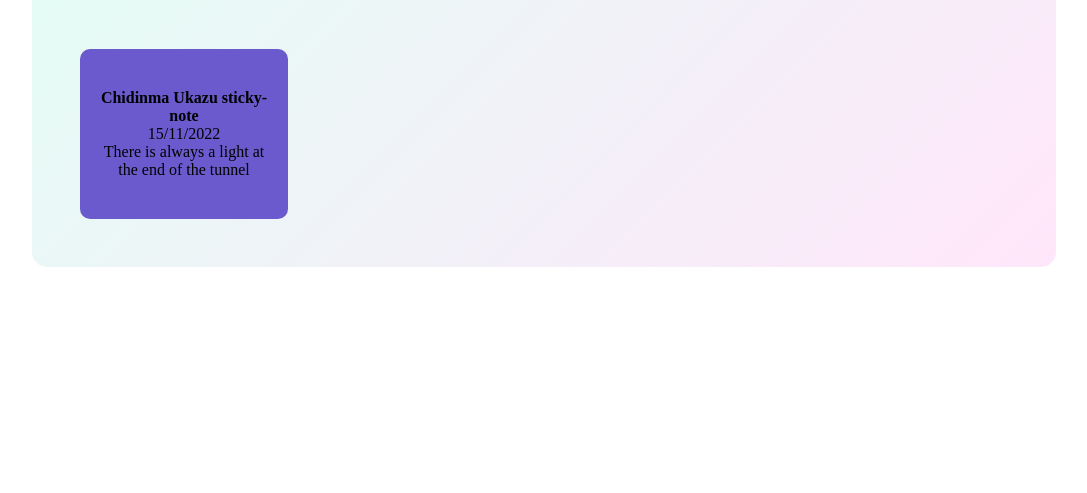
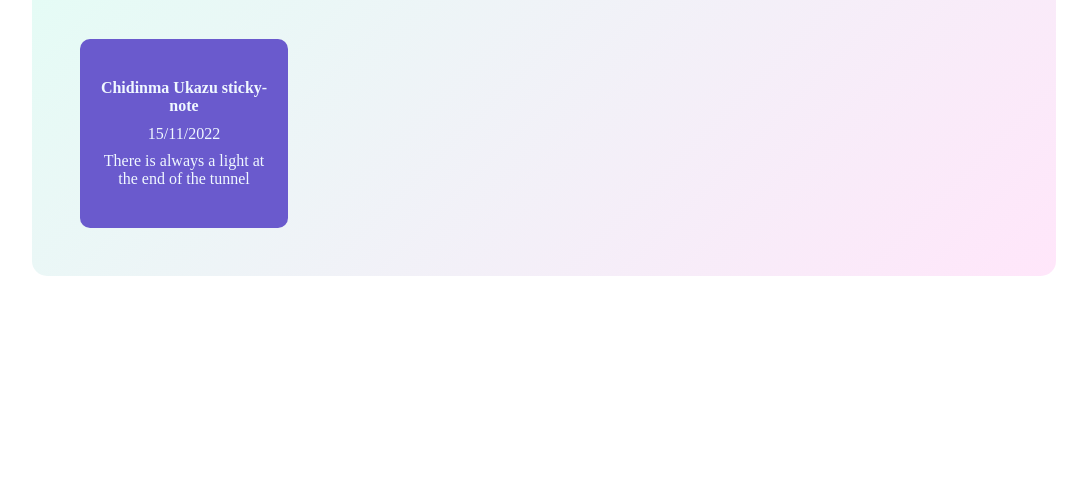
Before and after one commit to chidinma1234/Team1-subgroup1-stickynotes, a plain HTML site: page index.html in a window 1280 px wide. Shown: the part 307-800 px from the top of the page, without its empty margins (96-1183 px from the left). Drawn offline with Linux system fonts and the light colour scheme.

Commit message:
edited a file

```diff
--- a/Css/styles.css
+++ b/Css/styles.css
@@ -30,8 +30,15 @@ body {
 
 .card_one {
     background-color: slateblue;
+    color: aliceblue;
     margin: 1em;
     padding: 2.5em 1em;
     text-align: center;
     border-radius: 10px;
 }
+.card_one h4 {
+    margin: 0 0 0.6em;
+}
+.one {
+    margin: 0 0 0.6em;
+}
--- a/index.html
+++ b/index.html
@@ -16,7 +16,7 @@
             <div class="card">
                 <div class="card_one">
                     <h4>Chidinma Ukazu sticky-note</h4>
-                    <p>15/11/2022</p>
+                    <p class="one">15/11/2022</p>
                     <p>There is always a light at the end of the tunnel</p>
                 </div>
             </div>
```
Also changed, not shown: 1 other file.
